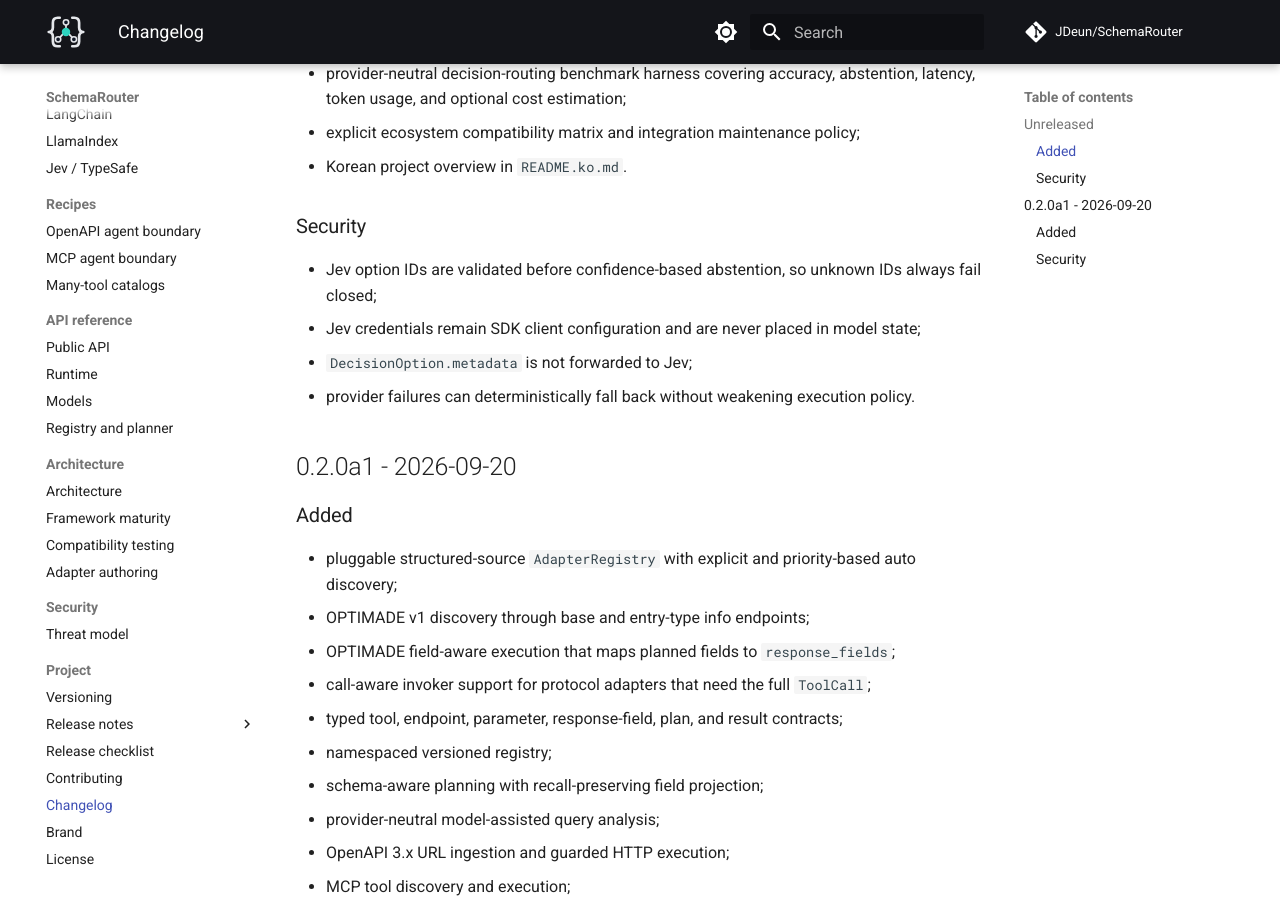
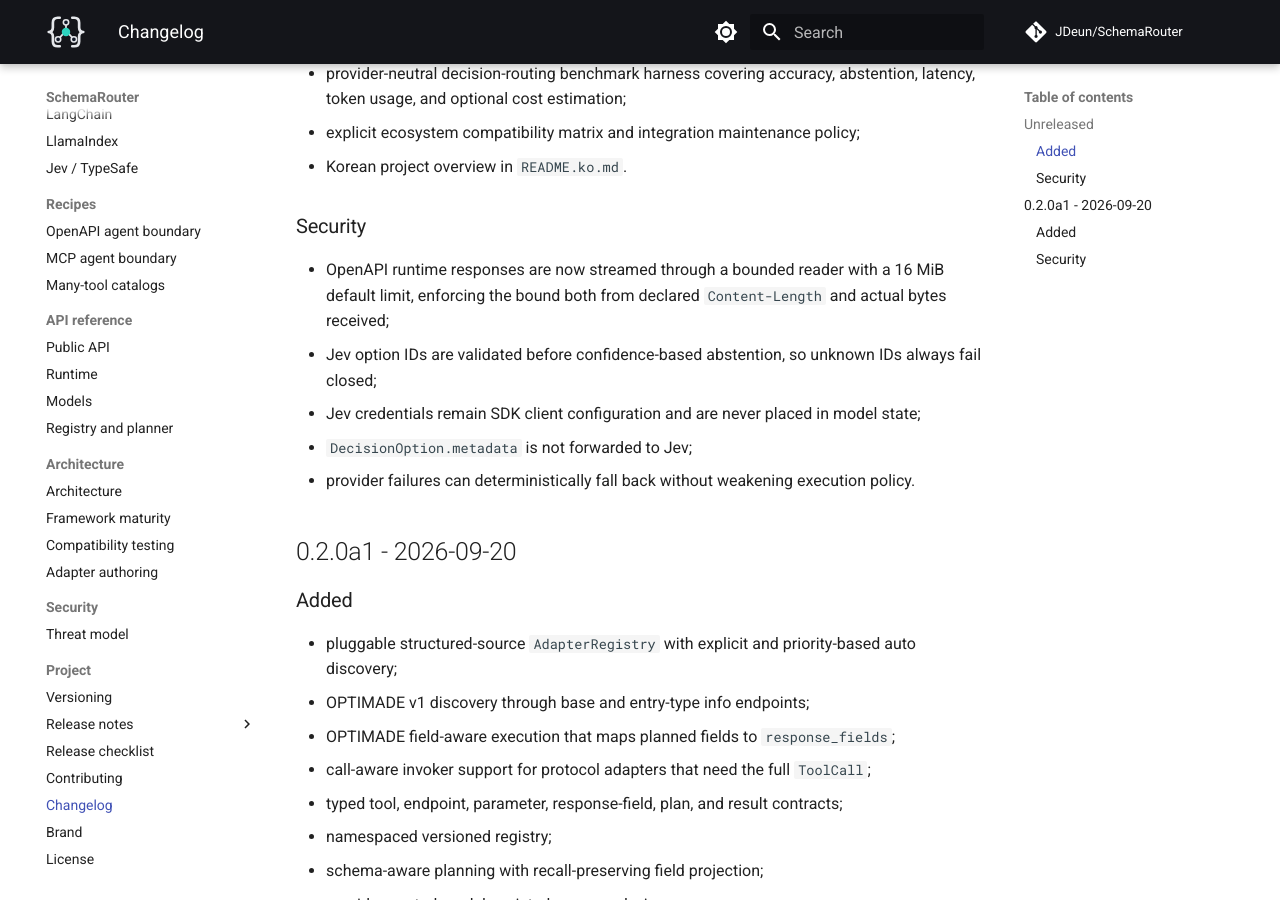
Before and after one commit to JDeun/SchemaRouter, an MkDocs documentation site: the page built from docs/changelog.md, in a window 1280 px wide and 900 px high, scrolled down 499 px. Built offline with MkDocs 1.6.1 and Material for MkDocs 9.7.7, drawn with Linux system fonts in a browser that asks for light colours; comment, search, counter and statistics services are not loaded.

Commit message:
docs: record bounded OpenAPI runtime responses

```diff
--- a/docs/changelog.md
+++ b/docs/changelog.md
@@ -20,6 +20,8 @@ The project is pre-1.0 and follows the compatibility rules in
 
 ### Security
 
+- OpenAPI runtime responses are now streamed through a bounded reader with a 16 MiB default limit,
+  enforcing the bound both from declared `Content-Length` and actual bytes received;
 - Jev option IDs are validated before confidence-based abstention, so unknown IDs always fail
   closed;
 - Jev credentials remain SDK client configuration and are never placed in model state;
```
